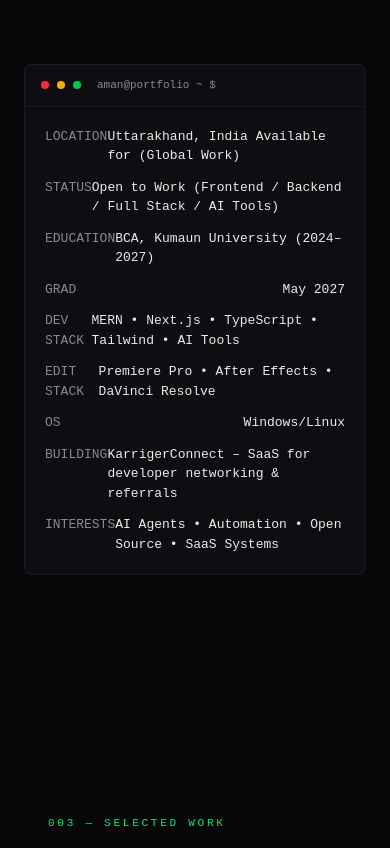
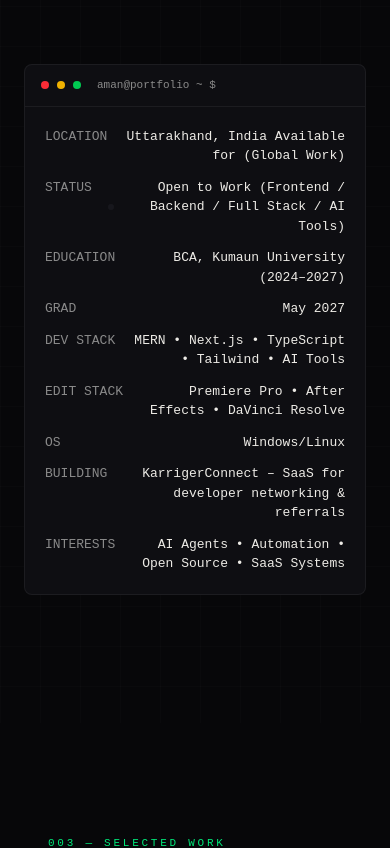
Before and after one commit to Aman-Bam/My_Portfolio, a React (Vite) app: page / in a window 390 px wide. Shown: the part 2220-3068 px from the top of the page. Built offline with nearby package versions, Linux system fonts and the light colour scheme; no server answers; what @imagekit/react would draw is missing.

Commit message:
feat: implement CommandPalette component and add About and Experience sections to portfolio

```diff
--- a/src/components/portfolio/About.tsx
+++ b/src/components/portfolio/About.tsx
@@ -85,22 +85,22 @@ const About = () => {
                 {terminalRows.map(([key, val], i) => (
                   <motion.div
                     key={key}
-                    className="flex justify-between font-mono text-[13px]"
+                    className="flex justify-between font-mono text-[13px] gap-4"
                     initial={{ opacity: 0, x: -10 }}
                     whileInView={{ opacity: 1, x: 0 }}
                     viewport={{ once: true }}
                     transition={{ delay: i * 0.08, duration: 0.4 }}
                   >
-                    <span className="text-text-secondary">{key}</span>
-                    <span className="text-foreground flex items-center gap-1.5">
-                      {val === '● Open to Work' ? (
+                    <span className="text-text-secondary shrink-0">{key}</span>
+                    <span className="text-foreground flex items-center gap-1.5 text-right">
+                      {key === 'STATUS' ? (
                         <>
                           <motion.span
-                            className="w-1.5 h-1.5 rounded-full bg-mint inline-block"
+                            className="w-1.5 h-1.5 rounded-full bg-mint inline-block shrink-0"
                             animate={{ opacity: [0.4, 1, 0.4] }}
                             transition={{ duration: 1.4, repeat: Infinity }}
                           />
-                          Open to Work
+                          {val}
                         </>
                       ) : val}
                     </span>
--- a/src/components/portfolio/CommandPalette.tsx
+++ b/src/components/portfolio/CommandPalette.tsx
@@ -21,16 +21,19 @@ export const CommandPalette = () => {
     return () => document.removeEventListener('keydown', down);
   }, []);
 
-  if (!open) return null;
-
   return (
     <AnimatePresence>
-      <div className="fixed inset-0 z-[10000] flex items-start justify-center pt-24 px-4 bg-black/60 backdrop-blur-sm">
+      {open && (
+        <div
+          className="fixed inset-0 z-[10000] flex items-start justify-center pt-24 px-4 bg-black/60 backdrop-blur-sm cursor-pointer"
+          onClick={() => setOpen(false)}
+        >
           <motion.div
             initial={{ opacity: 0, scale: 0.95, y: -20 }}
             animate={{ opacity: 1, scale: 1, y: 0 }}
             exit={{ opacity: 0, scale: 0.95, y: -20 }}
-          className="w-full max-w-xl bg-[#0e0e0e] border border-white/10 rounded-2xl shadow-2xl overflow-hidden"
+            className="w-full max-w-xl bg-[#0e0e0e] border border-white/10 rounded-2xl shadow-2xl overflow-hidden cursor-default"
+            onClick={(e) => e.stopPropagation()}
           >
             <Command>
               <div className="flex items-center px-4 py-3 border-b border-white/5 gap-3">
@@ -38,7 +41,7 @@ export const CommandPalette = () => {
                 <Command.Input
                   autoFocus
                   placeholder="Quick search... (Ctrl+K)"
-                className="bg-transparent border-none outline-none text-white w-full font-medium placeholder:text-slate-600"
+                  className="bg-transparent border-none outline-none text-white w-full font-medium placeholder:text-slate-600 animate-none"
                 />
                 <div className="flex items-center gap-1 px-1.5 py-0.5 rounded border border-white/10 bg-white/5 text-[10px] font-mono text-slate-500">
                   <CommandIcon size={10} /> K
@@ -81,6 +84,7 @@ export const CommandPalette = () => {
             </Command>
           </motion.div>
         </div>
+      )}
     </AnimatePresence>
   );
 };
--- a/src/components/portfolio/Experience.tsx
+++ b/src/components/portfolio/Experience.tsx
@@ -56,7 +56,7 @@ const Experience = () => {
               className="relative"
             >
               <span className="absolute -left-10 md:-left-16 top-1 font-mono text-sm text-mint font-bold">{ev.year}</span>
-              <div className="absolute -left-[2.85rem] md:-left-[4.85rem] top-2 w-2 h-2 rounded-full bg-mint/60 border-2 border-background" />
+              <div className="absolute -left-[2.85rem] md:-left-[4.375rem] top-2 w-2 h-2 rounded-full bg-mint/60 border-2 border-background" />
               <h3 className="font-display font-semibold text-lg text-foreground mb-1">{ev.title}</h3>
               <p className="text-text-secondary text-sm leading-relaxed">{ev.desc}</p>
             </motion.div>
```
Lines whose indentation alone changed are shown as unchanged.
